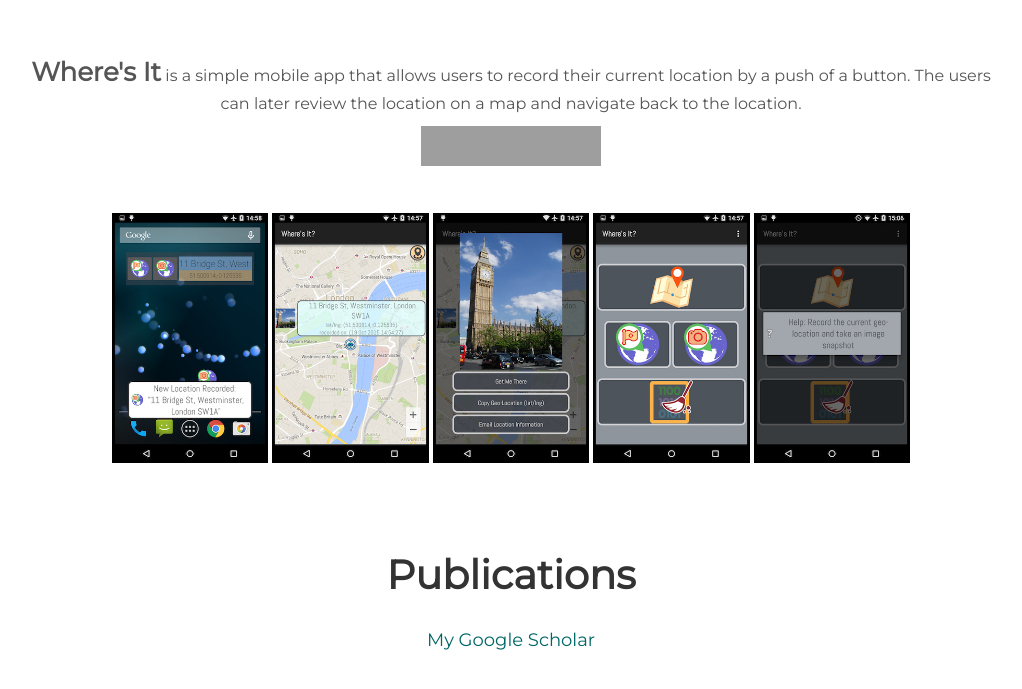
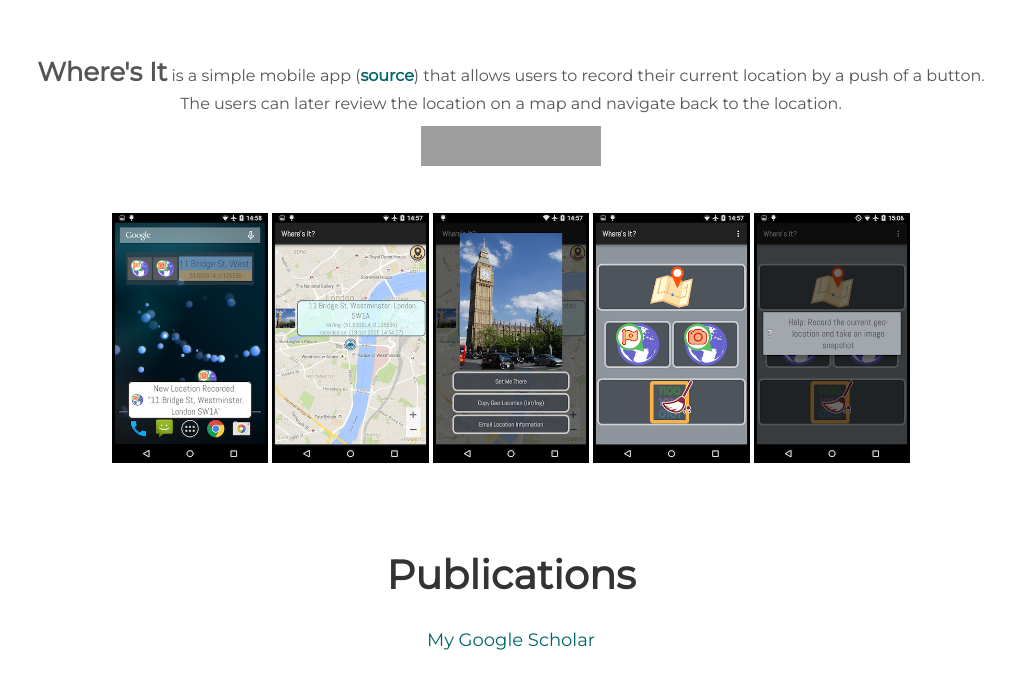
Before and after one commit to mingkichong/mingkichong.github.io, a Jekyll site: the page built from index.html, in a window 1280 px wide and 900 px high, scrolled down 3834 px, cut to the strip 194-883 px from the top of the window. Shown: the whole strip, without its empty margins (129-1151 px from the left). Built offline with Jekyll 4.4.1, drawn with Linux system fonts in a browser that asks for light colours; grey boxes are pictures that could not be loaded.

Commit message:
added source link for where's it

```diff
--- a/_includes/projects.html
+++ b/_includes/projects.html
@@ -21,7 +21,7 @@
   </div>
 </div>
 <div class="projects_main_after_first">
-  <span class="project_name">Where's It</span> is a simple mobile app that allows users to record their current location by a push of a button. The users can later review the location on a map and navigate back to the location.
+  <span class="project_name">Where's It</span> is a simple mobile app (<span id="projects_link"><a href="https://github.com/mingkichong/Wheres_It_Android_App" target="_blank">source</a></span>) that allows users to record their current location by a push of a button. The users can later review the location on a map and navigate back to the location.
 
   <div style="margin-top: 10px;">
     <a href='https://play.google.com/store/apps/details?id=net.mingkichong.apps.wherewasit&pcampaignid=MKT-Other-global-all-co-prtnr-py-PartBadge-Mar2515-1' target="_blank"><img width="180" alt='Get it on Google Play' src='https://play.google.com/intl/en_us/badges/images/generic/en_badge_web_generic.png'/></a>
```
